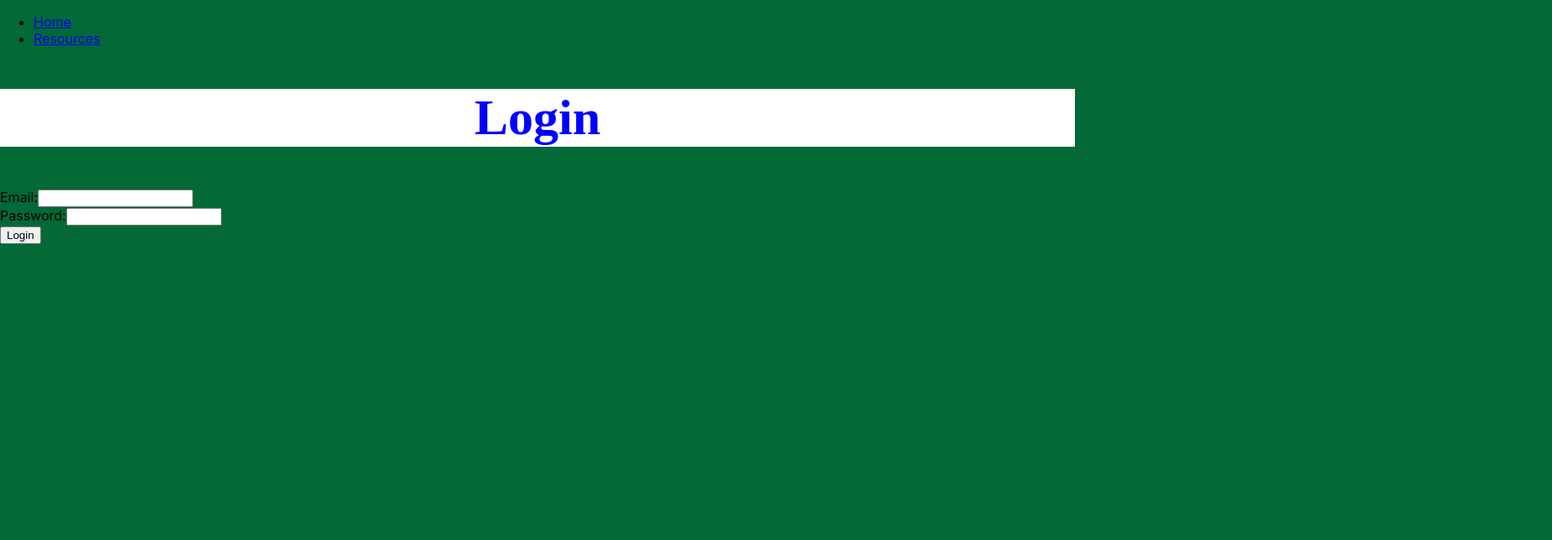
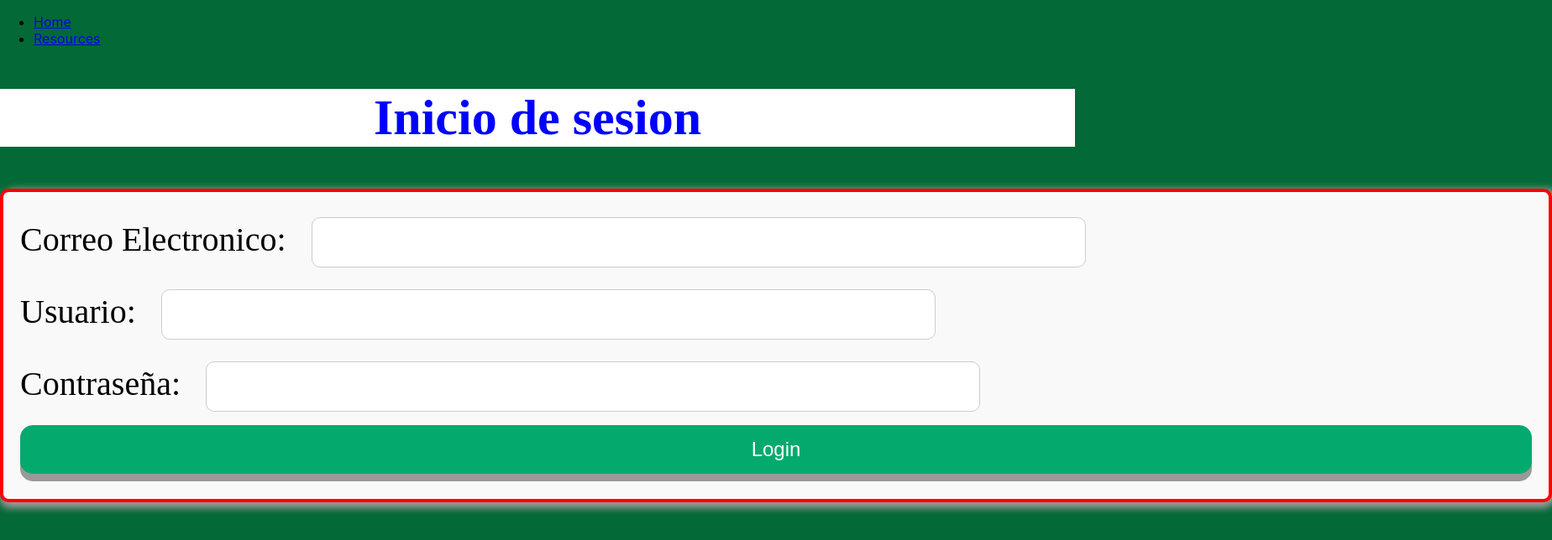
Before and after one commit to andresramirez31/galeriavirtual-front, a React (Create React App) app: page /login in a window 1280 px wide. Shown: the top 644 px of the page at 84% size, 1848 px wide, since content can reach past the window. Built offline with nearby package versions, Linux system fonts and the light colour scheme.

Commit message:
Adicion estilo a pagina Home

```diff
--- a/src/pages/Home.js
+++ b/src/pages/Home.js
@@ -1,23 +1,33 @@
 import React from "react";
 import { Link } from "react-router-dom";
+import '../styles/main.css';
+import '../styles/Home.css';
 
 const Home = () => {
     return (
       <div>
-      <h1>GALERIA VIRTUAL UDEA</h1>
+      <h2>GALERIA VIRTUAL UDEA</h2>
       <p>Para exhibir tus proyectos academicos al mundo!</p>
 
+      <div className="HomeBox">
+
+        <h3 className="Greeting">Bienvenido usuario/a</h3>
+
+
+
           <Link to="/createGallery">
-        <button style={{ padding: '10px 20px', fontSize: '16px' }}>
+            <button className='btn_event' style={{ padding: '10px 20px', fontSize: '16px' }}>
               Ir a la creacion de salon
             </button>
           </Link>
 
           <Link to="/login">
-        <button style={{ padding: '10px 20px', fontSize: '16px' }}>
+            <button className="btn_event" style={{ padding: '10px 20px', fontSize: '16px' }}>
               Iniciar Sesion
             </button>
           </Link>
+
+      </div>
     </div>
     );
 };
--- a/src/pages/Login.js
+++ b/src/pages/Login.js
@@ -1,16 +1,18 @@
 import React, { useState } from 'react';
 import { useNavigate } from 'react-router-dom';
+import '../styles/Login.css';
 
 const Login = () => {
   const [email, setEmail] = useState('');
   const [password, setPassword] = useState('');
+  const [username, setUsername] = useState('');
   const navigate = useNavigate();
 
   const handleSubmit = (e) => {
     e.preventDefault();
 
     // Prueba simulada, ajustar API
-    console.log('Logging in with', email, password);
+    console.log('Logging in with', email, username, password);
 
 
     navigate('/');
@@ -18,30 +20,47 @@ const Login = () => {
 
   return (
     <div>
-      <h2>Login</h2>
-      <form onSubmit={handleSubmit}>
+      <h2>Inicio de sesion</h2>
+      <div className='LoginBox'>
+        <form className='form' onSubmit={handleSubmit}>
           <div>
-          <label htmlFor='email'>Email:</label>
+            <label className="label_box_login" htmlFor='email'>Correo Electronico:</label>
             <input
               type="email"
               id="email"
+              className='value_box'
               value={email}
               onChange={(e) => setEmail(e.target.value)}
               required
             />
           </div>
+
           <div>
-          <label htmlFor='password'>Password:</label>
+            <label className="label_box_login" htmlFor='username'>Usuario:</label>
+            <input
+              type="text"
+              id="username"
+              className='value_box'
+              value={username}
+              onChange={(e) => setUsername(e.target.value)}
+              required
+            />
+          </div>
+
+          <div>
+            <label className="label_box_login" htmlFor='password'>Contraseña:</label>
             <input
               type="password"
               id="password"
+              className='value_box'
               value={password}
               onChange={(e) => setPassword(e.target.value)}
               required
             />
           </div>
-        <button type="submit">Login</button>
+          <button type="submit" className='save_button'>Login</button>
         </form>
+      </div>
     </div>
   );
 };
--- a/src/styles/ArtSalonCreation.css
+++ b/src/styles/ArtSalonCreation.css
@@ -1,39 +1,8 @@
-
-body {
-    background-color: #026937;
-}
-
 .home-container {
     background-color: #f0f0f0;
     padding: 20px;
   }
 
-.value_box {
-
-    position: relative;
-    left: 20px;
-    border-radius: 10px;
-    padding: 10px;
-    border: 1px solid #ccc;
-    font-size: 30px;
-    width: 50%;
-    height: 50%;
-    margin: 10px;
-}
-
-.label_box {
-
-    text-align: center;
-    font-family: 'Times New Roman', Times, serif;
-    font-size: 30px;
-    width: 80%;
-    color: black;
-
-}
-
-.form {
-    display: contents;
-}
 
 .column1 {
     grid-column: 1;
@@ -47,13 +16,3 @@ body {
     text-align: center;
     align-content: center;
 }
-
-h2 {
-    color: blue;
-    background-color: white;
-    text-align: center;
-    font-family: 'Times New Roman', Times, serif;
-    font: bold;
-    outline: none;
-    font-size: 60px;
-}
--- a/src/styles/Home.css
+++ b/src/styles/Home.css
@@ -0,0 +1,30 @@
+.CenterContainer{
+    display: flex;
+    justify-content: center;
+    align-items: center;
+}
+
+.HomeBox {
+
+    display: grid;
+    grid-template-columns: 1fr;
+    grid-template-rows: auto;
+    place-items: center;
+    gap: 10px;
+    border: 1px solid #ccc; /* Creates the box border */
+    padding: 20px;          /* Adds spacing inside the box */
+    background-color: #f9f9f9; /* Light background color for the box */
+    border-radius: 10px;    /* Rounds the corners of the box */
+    width: 400px;           /* Sets a fixed width for the box */
+    margin: 20px auto;
+    border-color: red;
+    border-width: 4px;
+    box-shadow: 0 7px 10px #999, 7px 0 10px #999;
+    align-content: center;
+
+}
+
+.HomeBox > div {
+    padding: 20px;
+    text-align: center;
+}
--- a/src/styles/Login.css
+++ b/src/styles/Login.css
@@ -0,0 +1,32 @@
+.LoginBox {
+
+    display: grid;
+    grid-template-columns: 1fr;
+    grid-template-rows: auto;
+    gap: 10px;
+    border: 1px solid #ccc; /* Creates the box border */
+    padding: 20px;          /* Adds spacing inside the box */
+    background-color: #f9f9f9; /* Light background color for the box */
+    border-radius: 10px;    /* Rounds the corners of the box */
+    width: 1800px;           /* Sets a fixed width for the box */
+    margin: 20px auto;
+    border-color: red;
+    border-width: 4px;
+    box-shadow: 0 7px 10px #999, 7px 0 10px #999;
+}
+
+.Box > div {
+    padding: 20px;
+    text-align: center;
+    border: 1px solid #ccc;
+}
+
+.label_box_login {
+
+    text-align: center;
+    font-family: 'Times New Roman', Times, serif;
+    font-size: 40px;
+    width: 80%;
+    color: black;
+
+  }
--- a/src/styles/main.css
+++ b/src/styles/main.css
@@ -1,3 +1,34 @@
+h2 {
+  color: blue;
+  background-color: white;
+  text-align: center;
+  font-family: 'Times New Roman', Times, serif;
+  font: bold;
+  outline: none;
+  font-size: 60px;
+}
+
+p {
+  color: white;
+  text-align: center;
+  font-family: 'Times New Roman', Times, serif;
+  font: italic;
+  outline: none;
+  font-size: 30px;
+}
+
+body {
+  background-color: #026937;
+}
+
+.greeting {
+  color: black;
+  text-align: center;
+  font-family: 'Times New Roman', Times, serif;
+  outline: none;
+  font-size: 30px;
+}
+
 .save_button {
     position: relative;
     display: inline-block;
@@ -13,6 +44,7 @@
     border-radius: 15px;
     box-shadow: 0 9px #999;
     bottom: 10px;
+    margin-top: 10px;
   }
 
   .save_button:hover {background-color: #3e8e41}
@@ -70,3 +102,30 @@
     text-align: center;
     border: 1px solid #ccc;
 }
+
+.form {
+  display: contents;
+}
+
+.value_box {
+
+  position: relative;
+  left: 20px;
+  border-radius: 10px;
+  padding: 10px;
+  border: 1px solid #ccc;
+  font-size: 30px;
+  width: 50%;
+  height: 50%;
+  margin: 10px;
+}
+
+.label_box {
+
+  text-align: center;
+  font-family: 'Times New Roman', Times, serif;
+  font-size: 30px;
+  width: 80%;
+  color: black;
+
+}
```
Lines whose indentation alone changed are shown as unchanged.
